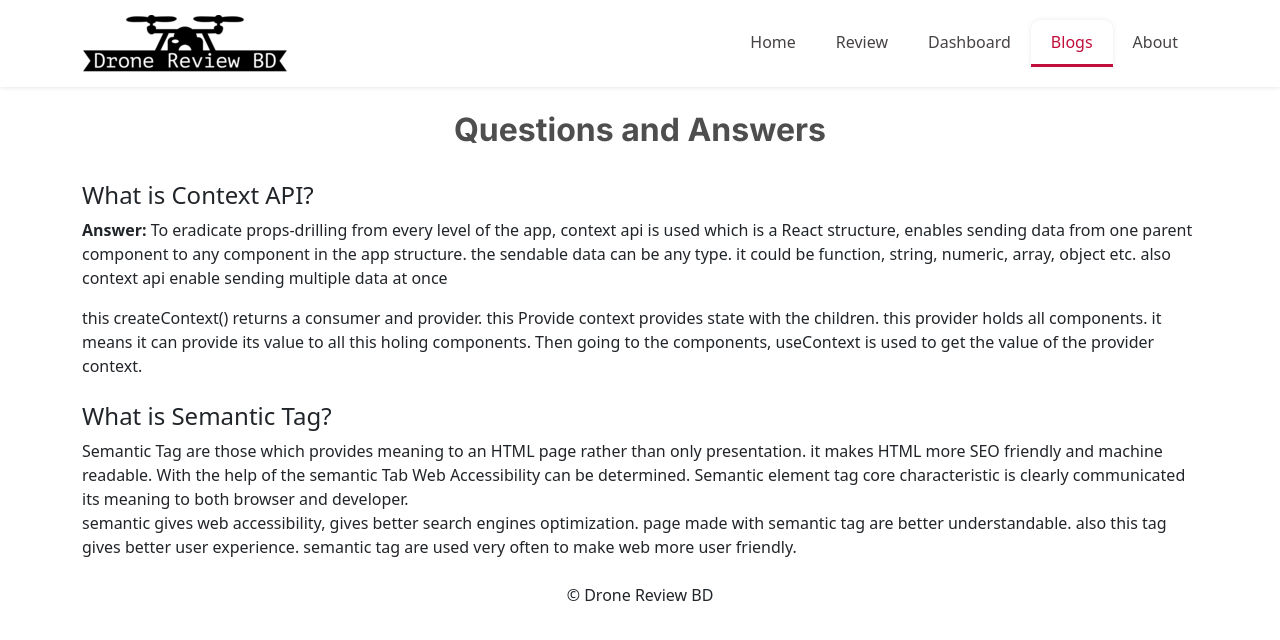
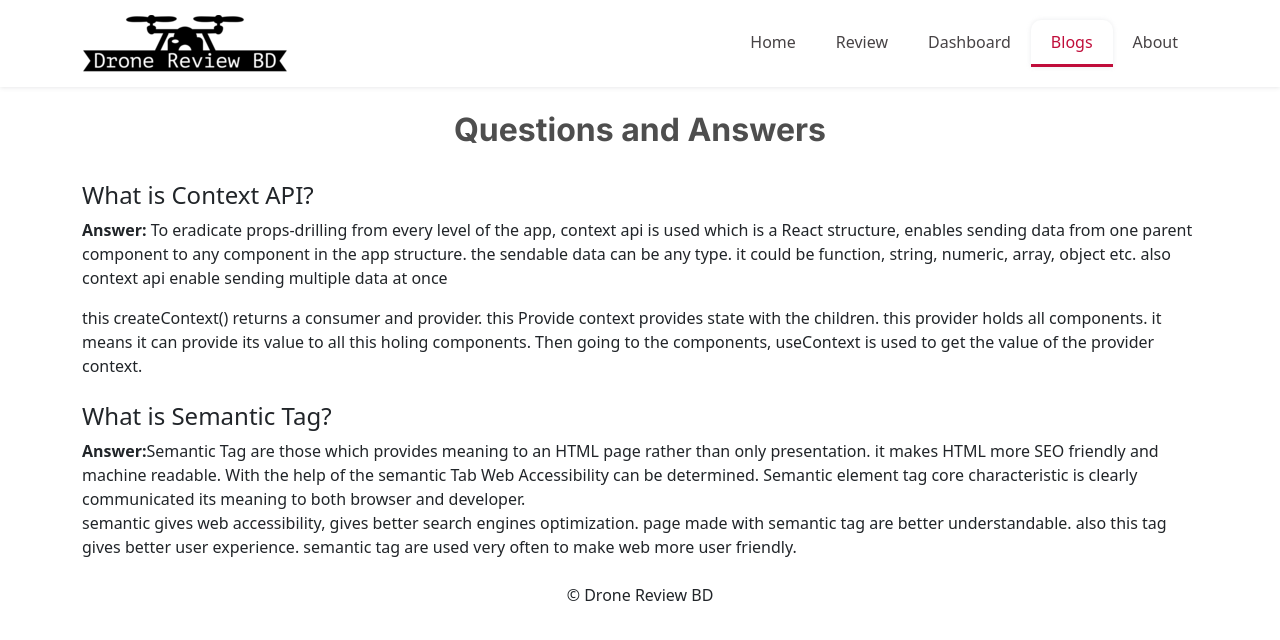
Before and after one commit to hasan-mohammad-bd/drone-review-bd, a React (Create React App) app: page /blogs in a window 1280 px wide. Shown: the top 640 px of the page. Built offline with nearby package versions, Linux system fonts and the light colour scheme.

Commit message:
fixcing answers

```diff
--- a/src/components/Blogs/Blogs.js
+++ b/src/components/Blogs/Blogs.js
@@ -10,7 +10,7 @@ const Blogs = () => {
             this createContext() returns a consumer and provider. this Provide context provides state with the children. this provider holds all components. it means it can provide its value to all this holing components. Then going to the components, useContext is used to get the value of the provider context.
             <br /><br />
             <h4>What is Semantic Tag?</h4>
-            <p><span className='fw-bold'></span>
+            <p><span className='fw-bold'>Answer:</span>
             Semantic Tag are those which provides meaning to an HTML page rather than only presentation. it makes HTML more SEO friendly and machine readable. With the help of the semantic Tab Web Accessibility can be determined.
 
             Semantic element tag core characteristic is clearly communicated its meaning to both browser and developer.
```
